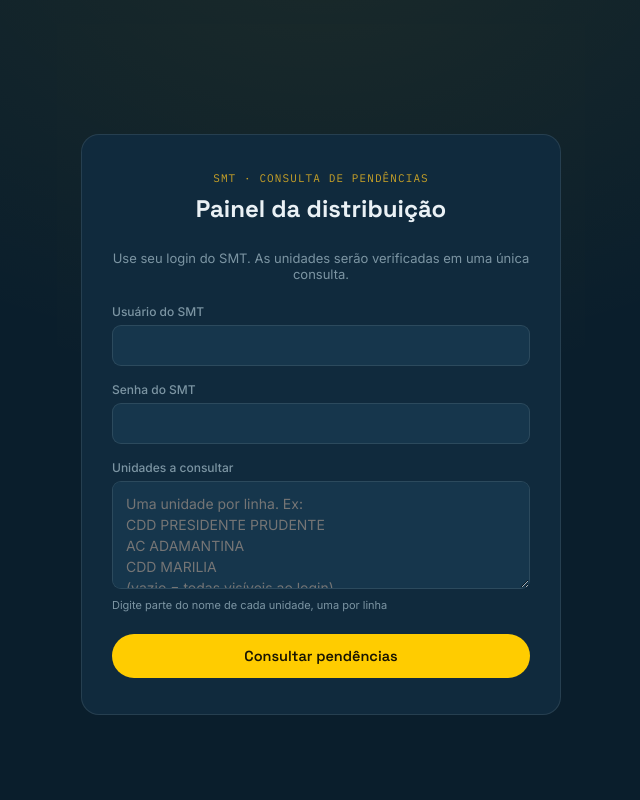
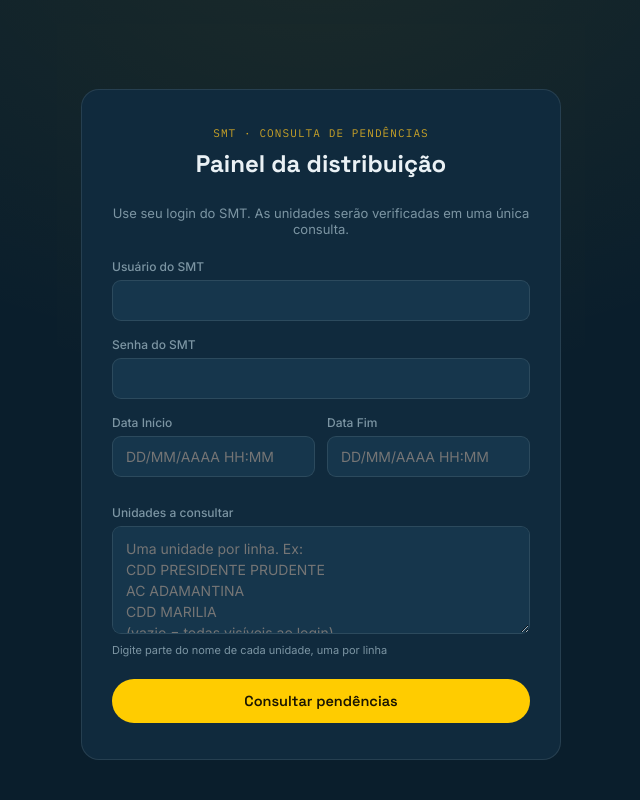
Before and after one commit to Dougas85/smt, a Flask app: page / in a window 1280 px wide. Shown: the top 800 px of the page, without its empty margins (319-959 px from the left). Run offline with Flask 3, Linux system fonts and the light colour scheme; parts of the project's set-up code (start-up, migrations or seed data) failed here and were passed over; some libraries are stand-ins or nearby versions.

Commit message:
Add date input fields for start and end dates
Added new date input fields for start and end dates.

```diff
--- a/templates/index.html
+++ b/templates/index.html
@@ -44,6 +44,27 @@
               required
             />
           </label>
+
+          <!-- CAMPOS DE DATAS (NOVOS) -->
+          <div style="display: flex; gap: 12px; margin-bottom: 12px;">
+            <label class="field" style="flex: 1;">
+              <span>Data Início</span>
+              <input
+                type="text"
+                id="data_inicio"
+                placeholder="DD/MM/AAAA HH:MM"
+              />
+            </label>
+
+            <label class="field" style="flex: 1;">
+              <span>Data Fim</span>
+              <input
+                type="text"
+                id="data_fim"
+                placeholder="DD/MM/AAAA HH:MM"
+              />
+            </label>
+          </div>
 
           <label class="field">
             <span>Unidades a consultar</span>
```
